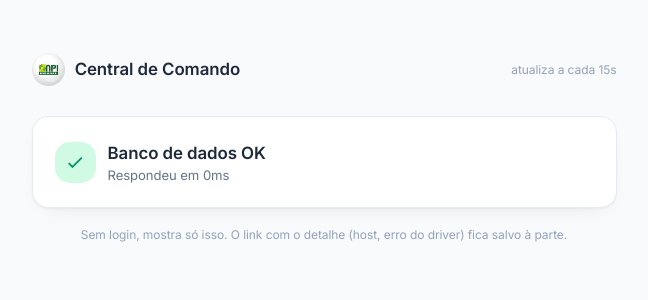
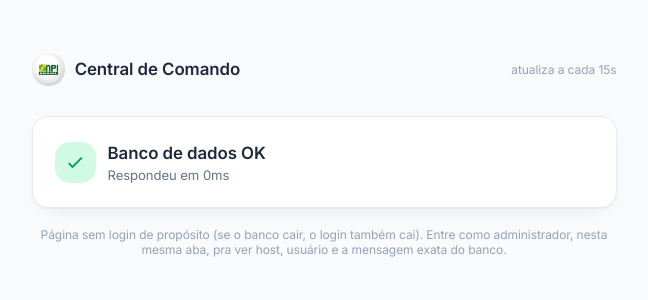
Before and after one commit to LuisMiguel823/Central-de-Comando, a FastAPI app: page /status in a window 1280 px wide. Shown: the top 300 px of the page, without its empty margins (316-964 px from the left). Run offline with FastAPI, Linux system fonts and the light colour scheme; some libraries are stand-ins or nearby versions.

Commit message:
Detalhe do /status exige estar logado como admin, em vez de uma chave separada

```diff
--- a/app/main.py
+++ b/app/main.py
@@ -1,8 +1,6 @@
 from __future__ import annotations
 
-import hashlib
 import logging
-import secrets
 import time
 from contextlib import asynccontextmanager
 from pathlib import Path
@@ -82,26 +80,28 @@ def health():
 _EXPECTED_MIGRATION = "b7d2e41c9a3f"
 
 
-def _status_key() -> str:
-    """Chave só pra abrir o detalhe do /status (host/usuário/erro do driver).
+@app.get("/status", include_in_schema=False)
+def status_page(request: Request, db: Session = Depends(get_db)):
+    """
+    Diagnóstico público (sem exigir login — o login também depende do banco,
+    então uma página que travasse nisso não ajudaria bem na hora que o banco
+    está fora). Um visitante qualquer só vê "ok"/"com problema": nada de host,
+    usuário ou mensagem do driver. O detalhe completo só aparece pra quem JÁ
+    está logado como administrador da Central — sem precisar de outra senha
+    ou link secreto pra guardar.
+    """
+    from app.models import User
 
-    Derivada do SECRET_KEY pra não precisar de mais uma variável de ambiente:
-    quem já tem acesso à configuração do servidor (única forma de ler o
-    SECRET_KEY de verdade) consegue calcular essa chave; ninguém mais.
-    """
-    return hashlib.sha256(f"{settings.secret_key}:status".encode()).hexdigest()[:16]
-
-
-@app.get("/status", include_in_schema=False)
-def status_page(request: Request, db: Session = Depends(get_db), key: str = ""):
-    """
-    Diagnóstico público (sem login — o login também depende do banco, então uma
-    página que exige login não ajuda justo quando o banco está fora). Sem a
-    chave (?key=), mostra só "ok"/"com problema" — nada de host, usuário ou
-    mensagem do driver, pra não expor infraestrutura interna pra qualquer
-    visitante. Com a chave certa, mostra o detalhe completo.
-    """
-    detailed = key and secrets.compare_digest(key, _status_key())
+    detailed = False
+    try:
+        uid = request.session.get("uid")
+        if uid:
+            admin = db.get(User, uid)
+            detailed = bool(admin and admin.is_active and admin.is_superuser)
+    except Exception:  # noqa: BLE001
+        # se essa checagem falhar (ex.: banco fora), cai pro modo público —
+        # é exatamente a hora em que essa página mais precisa continuar de pé.
+        detailed = False
 
     db_ok = False
     db_detail = None
@@ -126,7 +126,7 @@ def status_page(request: Request, db: Session = Depends(get_db), key: str = ""):
         db_ms = round((time.perf_counter() - t0) * 1000)
         if detailed:
             # mensagem do driver ajuda a diagnosticar (usuário/host errado,
-            # acesso negado, limite de conexões); só quem tem a chave vê.
+            # acesso negado, limite de conexões); só o admin logado vê.
             db_detail = f"{type(exc).__name__}: {str(exc)[:300]}"
 
     db_target = (
--- a/app/templates/status.html
+++ b/app/templates/status.html
@@ -89,9 +89,10 @@
 
       <p class="mt-5 text-center text-xs text-slate-400">
         {% if detailed %}
-        Página pública e sem login (de propósito — se o banco cair, o login também cai).
+        Você está vendo o detalhe completo por estar logado como administrador.
         {% else %}
-        Sem login, mostra só isso. O link com o detalhe (host, erro do driver) fica salvo à parte.
+        Página sem login de propósito (se o banco cair, o login também cai). Entre como administrador,
+        nesta mesma aba, pra ver host, usuário e a mensagem exata do banco.
         {% endif %}
       </p>
     </div>
```
Also changed, not shown: tests/test_smoke.py (+5 -13 lines).
